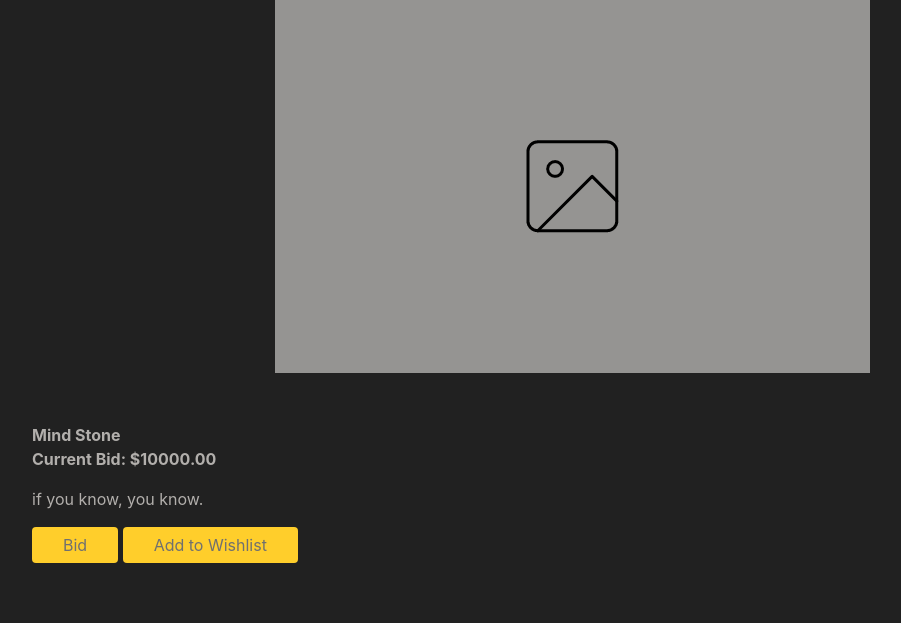
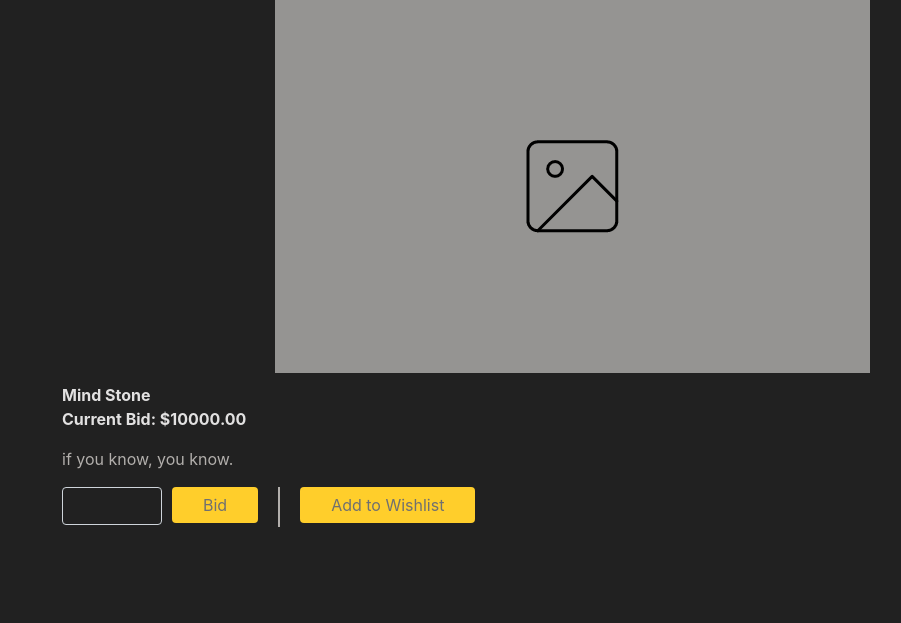
Before and after one commit to peter33chavez/commerce-Project2, a Django app: page /5 in a window 1280 px wide. Shown: the part 247-870 px from the top of the page, without its empty margins (68-969 px from the left). After the commit the page ends 774 px from the top, so only its background shows below. Run offline with Django 3.2, Linux system fonts and the light colour scheme; a user stored in the database is signed in; data comes from the database, SQL or seed files in the repository; both versions use the stored data as it was after the commit; some libraries are stand-ins or nearby versions.

Commit message:
connected all listings to listing page from index

```diff
--- a/commerce/auctions/forms.py
+++ b/commerce/auctions/forms.py
@@ -22,8 +22,8 @@ class BidForm(forms.ModelForm):
         model = listingsBids
         fields = ('bids',)
         widgets={
-            'bids': forms.NumberInput(attrs={'class': 'current-bid'})
+            'bids': forms.NumberInput(attrs={'class':'form-control bid-form-box bg-dark'})
         }
         labels={
-            'bids': 'Bid: $'
+            'bids': ''
         }
--- a/commerce/auctions/static/auctions/styles.css
+++ b/commerce/auctions/static/auctions/styles.css
@@ -179,17 +179,50 @@ hr{
 
 /* listing page */
 
+.action-items{
+    display:flex;
+}
+
+.bid-btn{
+    margin-right: 20px;
+}
+
+.bid-form{
+    display:flex;
+    margin: 0;
+}
+
+.bid-form-box{
+    width: 100px;
+    margin: 0 10px 0 0;
+}
 .listing-container{
     display: flex;
     flex-direction: column;
     margin: 40px 100px;
 }
 
+.listing-page-title, .listing-page-price{
+    color: rgb(226, 225, 225);
+}
+
 .listing-page-img{
     align-self: center;
+    width: 595px;
+}
+
+.listing-page-img img{
+    max-width: 595px;
+    max-height: auto;
 }
 
 .listing-page-details{
-    margin-top: 50px;
+    margin: 10px 0 0 30px;
 
 }
+.vl{
+    border-left: 2px solid #B2AFAC;
+    height: 40px;
+    padding: 0 10px;
+
+}
--- a/commerce/auctions/templates/auctions/index.html
+++ b/commerce/auctions/templates/auctions/index.html
@@ -35,7 +35,9 @@
                     <div class='listing-description'>
                         <p>{{ listing.description|truncatechars:190 }}<p>
                     </div>
-                    <button class='btn view-btn' type='submit'>View</button>
+                    <a href="{% url 'listing_page' listing.id %}">
+                        <button class='btn view-btn' type='submit'>View</button>
+                    </a>
                 </div>
             </div>
         {%endfor%}
--- a/commerce/auctions/templates/auctions/listing_page.html
+++ b/commerce/auctions/templates/auctions/listing_page.html
@@ -17,7 +17,7 @@
                 {% endif %}
                 <div class='listing-page-details'>
                     <div class='listing-page-title'><strong>{{listing.title}}</strong></div>
-                    {%if listing.topBid = None %}
+                    {%if listing.topBid is None %}
                         <div class='listing-page-price'>
                             <strong><p>Current Bid: ${{listing.startingPrice|floatformat:2}}</p></strong>
                         </div>
@@ -27,10 +27,18 @@
                         </div>
                     {% endif %}
                     <div class='listing-page-description'>
-                        <p>{{ listing.description|truncatechars:190 }}<p>
+                        <p>{{ listing.description}}<p>
                     </div>
-                    <button class='btn bid-btn' type='submit'>Bid</button>
-                    <button class='btn wishlist-btn' type='submit'>Add to Wishlist</button>
+                    <div class='action-items'>
+                        {%if bid_option %}
+                            <div class=' form-group bid-form'>
+                                {{bid_option}}
+                                <button class='btn bid-btn' type='submit'>Bid</button>
+                            </div>
+                        <div class='vl'></div>
+                        <button class='btn wishlist-btn' type='submit'>Add to Wishlist</button>
+                        {%endif%}
+                    </div>
                 </div>
     </div>
 {% endblock %}
--- a/commerce/auctions/views.py
+++ b/commerce/auctions/views.py
@@ -90,16 +90,17 @@ def create_listing(request):
 
 def listing_page(request, listing_id):
     listing = auctionListings.objects.get(pk=listing_id)
+    bid_form = None
     if request.user.is_authenticated:
         bid_form = BidForm()
 
 
 
-        return render(request, "auctions/listing_page.html",{
-        'listing': listing,
-        'Bid_option': bid_form,
-        'comments': listing.get_comments.all()
-        })
+    return render(request, "auctions/listing_page.html",{
+    'listing': listing,
+    'bid_option': bid_form,
+    'comments': listing.get_comments.all()
+    })
     #TODO
     #REQUIREMENTS
 
```
Also changed, not shown: commerce/db.sqlite3.
